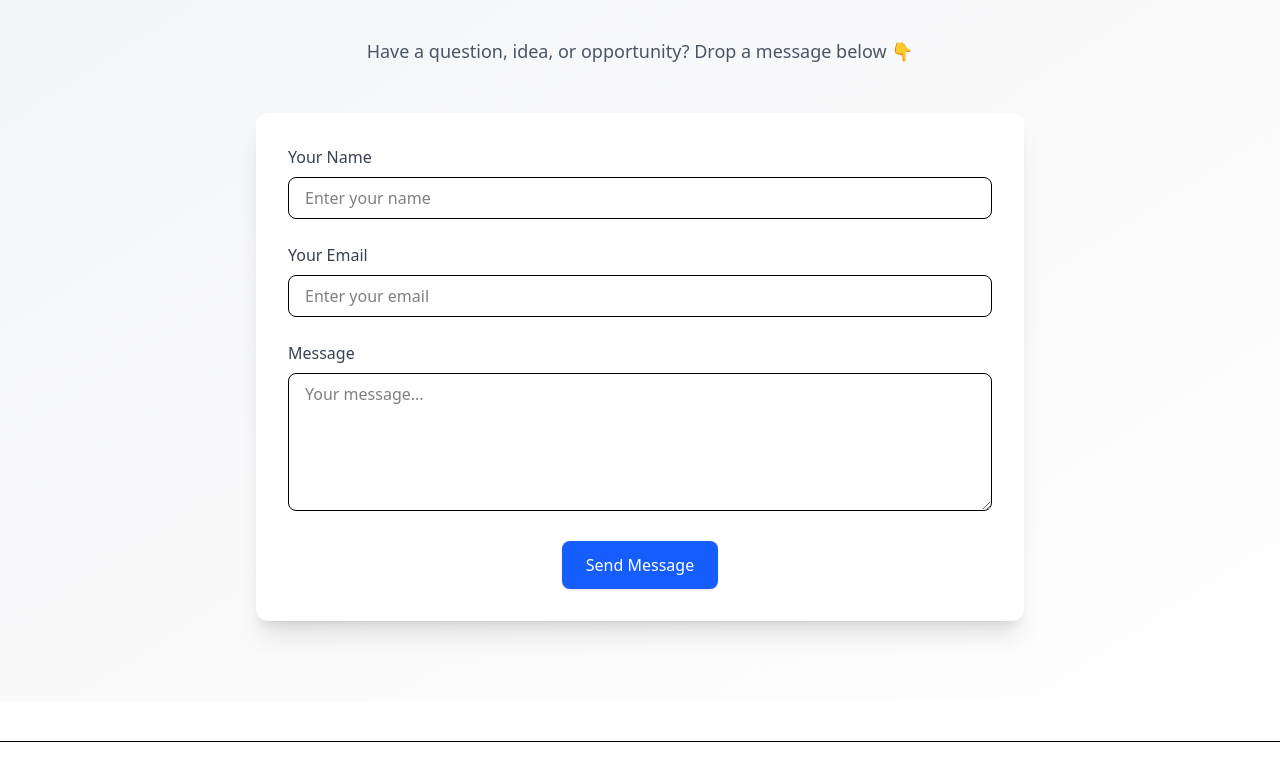
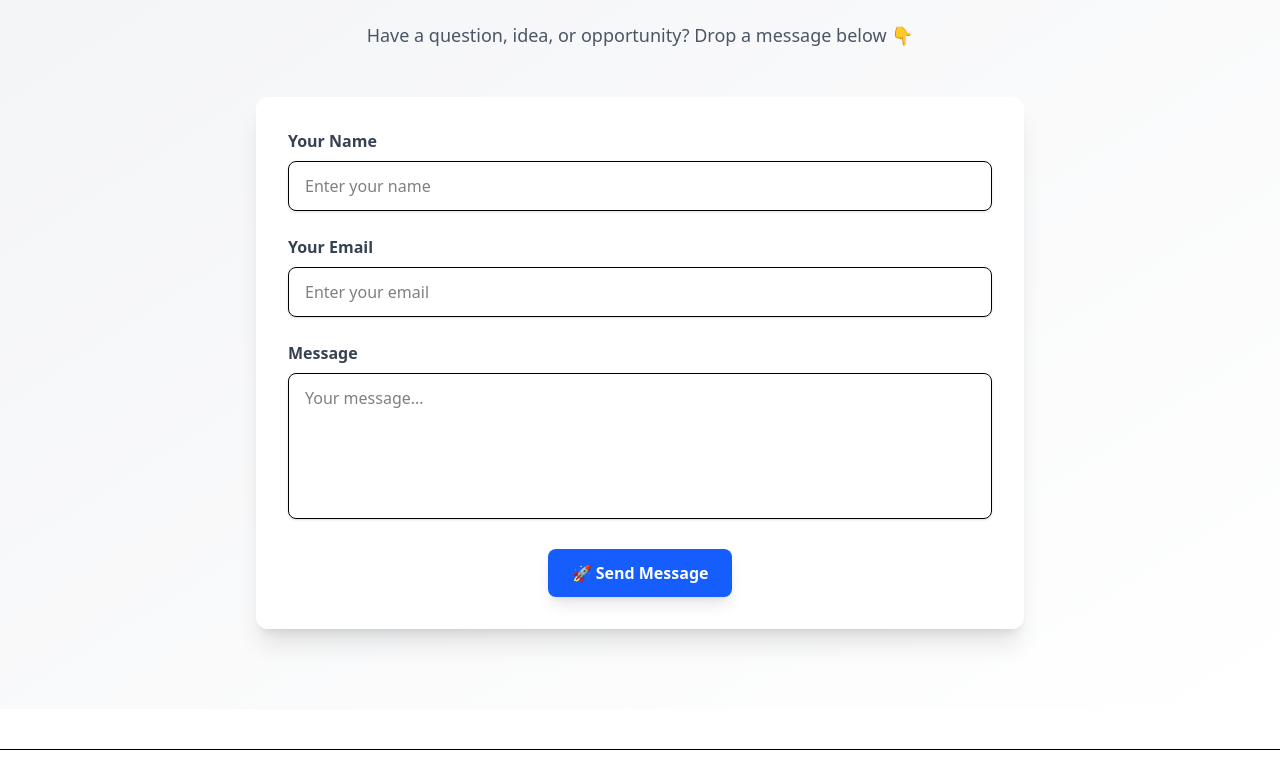
Before and after one commit to DevaseeshKumar/Devaseesh-portfolio, a React (Vite) app in the folder portfolio/: page / in a window 1280 px wide. Shown: the part 1919-2689 px from the top of the page. Built offline with nearby package versions, Linux system fonts and the light colour scheme.

Commit message:
2nd commit

```diff
--- a/portfolio/src/App.jsx
+++ b/portfolio/src/App.jsx
@@ -8,6 +8,7 @@ import Projects from "./pages/Projects";
 import Skills from "./pages/Skills";
 import Contact from "./pages/Contact";
 import Social from "./pages/Social";
+import ThankYou from "./pages/ThankYou";
 
 function App() {
   return (
@@ -22,6 +23,7 @@ function App() {
             <Route path="/skills" element={<Skills />} />
             <Route path="/contact" element={<Contact />} />
             <Route path="/social" element={<Social />} />
+            <Route path="/thank-you" element={<ThankYou />} />
           </Routes>
         </main>
         <Footer />
--- a/portfolio/src/pages/Contact.jsx
+++ b/portfolio/src/pages/Contact.jsx
@@ -1,8 +1,11 @@
 const Contact = () => {
   return (
-    <section className="py-20 bg-gradient-to-br from-gray-100 to-white px-6 animate-fade-in-up" id="contact">
+    <section
+      className="py-20 px-6 bg-gradient-to-br from-gray-100 to-white animate-fade-in-up"
+      id="contact"
+    >
       <div className="max-w-3xl mx-auto">
-        <h2 className="text-4xl font-extrabold text-center text-gray-800 mb-8">
+        <h2 className="text-4xl font-extrabold text-center text-gray-800 mb-4">
           Contact <span className="text-blue-600">Me</span>
         </h2>
 
@@ -13,38 +16,46 @@ const Contact = () => {
         <form
           action="https://formsubmit.co/thorodinsonuru@gmail.com"
           method="POST"
-          className="bg-white shadow-xl rounded-xl p-8 space-y-6"
+          className="bg-white shadow-xl rounded-xl p-8 space-y-6 transition-all"
         >
+          {/* Success redirect */}
+          <input type="hidden" name="_next" value="https://devaseesh.netlify.app/thank-you" />
+
+          {/* Disable CAPTCHA */}
           <input type="hidden" name="_captcha" value="false" />
+
+          {/* Honeypot */}
+          <input type="text" name="_honey" className="hidden" />
+
           <div>
-            <label className="block mb-2 text-gray-700 font-medium">Your Name</label>
+            <label className="block mb-2 text-gray-700 font-semibold">Your Name</label>
             <input
               type="text"
               name="name"
               required
-              className="w-full px-4 py-2 border rounded-lg focus:ring-2 focus:ring-blue-500 outline-none"
+              className="w-full px-4 py-3 border rounded-lg shadow-sm focus:ring-2 focus:ring-blue-500 outline-none transition"
               placeholder="Enter your name"
             />
           </div>
 
           <div>
-            <label className="block mb-2 text-gray-700 font-medium">Your Email</label>
+            <label className="block mb-2 text-gray-700 font-semibold">Your Email</label>
             <input
               type="email"
               name="email"
               required
-              className="w-full px-4 py-2 border rounded-lg focus:ring-2 focus:ring-blue-500 outline-none"
+              className="w-full px-4 py-3 border rounded-lg shadow-sm focus:ring-2 focus:ring-blue-500 outline-none transition"
               placeholder="Enter your email"
             />
           </div>
 
           <div>
-            <label className="block mb-2 text-gray-700 font-medium">Message</label>
+            <label className="block mb-2 text-gray-700 font-semibold">Message</label>
             <textarea
               name="message"
               rows="5"
               required
-              className="w-full px-4 py-2 border rounded-lg focus:ring-2 focus:ring-blue-500 outline-none"
+              className="w-full px-4 py-3 border rounded-lg shadow-sm focus:ring-2 focus:ring-blue-500 outline-none transition resize-none"
               placeholder="Your message..."
             ></textarea>
           </div>
@@ -52,9 +63,9 @@ const Contact = () => {
           <div className="text-center">
             <button
               type="submit"
-              className="bg-blue-600 text-white px-6 py-3 rounded-lg shadow hover:bg-blue-700 transition"
+              className="bg-blue-600 hover:bg-blue-700 text-white font-semibold px-6 py-3 rounded-lg shadow-lg transition-transform transform hover:-translate-y-1"
             >
-              Send Message
+              🚀 Send Message
             </button>
           </div>
         </form>
@@ -62,4 +73,5 @@ const Contact = () => {
     </section>
   );
 };
+
 export default Contact;
--- /dev/null
+++ b/portfolio/src/pages/ThankYou.jsx
@@ -0,0 +1,20 @@
+const ThankYou = () => {
+  return (
+    <section className="h-screen flex items-center justify-center bg-white px-4 text-center">
+      <div className="animate-fade-in-up">
+        <h1 className="text-4xl font-bold text-blue-600 mb-4">Thank You! 🙌</h1>
+        <p className="text-gray-700 text-lg">
+          Your message has been sent successfully. I’ll get back to you soon!
+        </p>
+        <a
+          href="/"
+          className="inline-block mt-6 text-blue-600 hover:underline font-semibold"
+        >
+          ← Back to Home
+        </a>
+      </div>
+    </section>
+  );
+};
+
+export default ThankYou;
```
